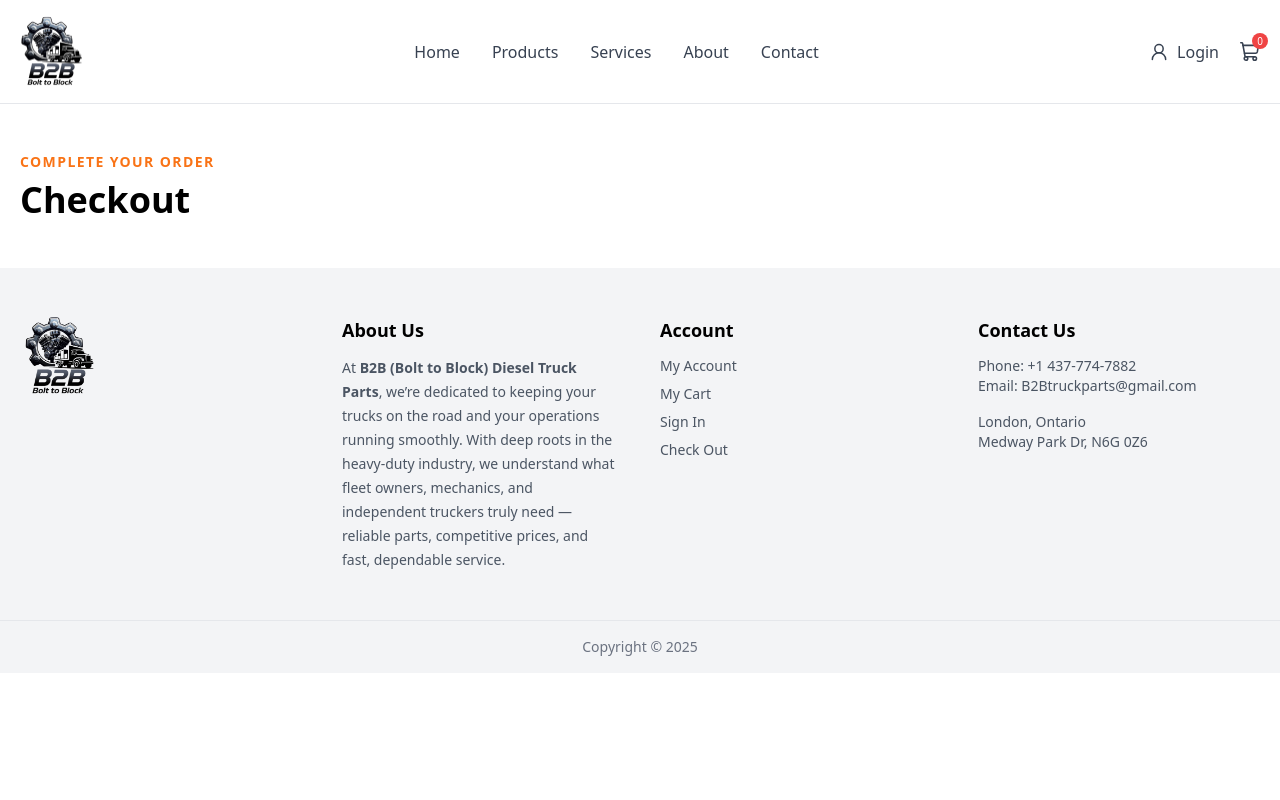
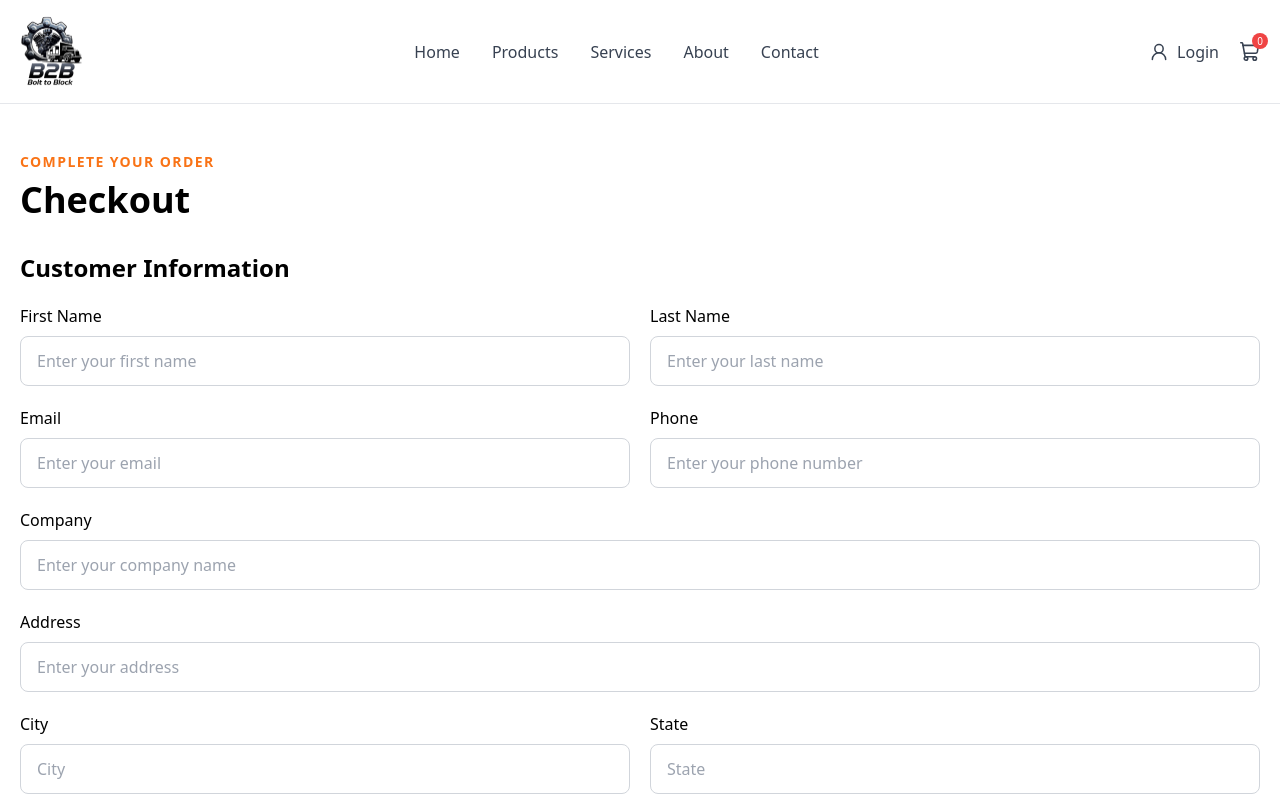
Before and after one commit to Akshay-Kumar001/b2b-diesel-react, a React (Vite) app: page /checkout in a window 1280 px wide. Shown: the top 800 px of the page. Built offline with nearby package versions, Linux system fonts and the light colour scheme.

Commit message:
Build checkout form and order setup

```diff
--- a/src/pages/Checkout/Checkout.jsx
+++ b/src/pages/Checkout/Checkout.jsx
@@ -1,14 +1,188 @@
+import { useState, useContext } from "react";
+import CartContext from "../../context/CartContext";
 function Checkout() {
+  const { cart } = useContext(CartContext);
+  const totalPrice = cart.reduce(
+  (total, item) => total + item.price * item.quantity,
+  0
+);
+  const [formData, setFormData] = useState({
+    firstName: "",
+    lastName: "",
+    email: "",
+    phone: "",
+    company: "",
+    address: "",
+    city: "",
+    state: "",
+    postalCode: "",
+  });
+  const handleChange = (e) => {
+    const { name, value } = e.target;
+
+    setFormData((prev) => ({
+      ...prev,
+      [name]: value,
+    }));
+  };
+  const handleSubmit = (e) => {
+  e.preventDefault();
+
+  const order = {
+    customer: formData,
+    items: cart,
+    total: totalPrice,
+  };
+
+  console.log("Order:", order);
+};
   return (
-    <div className="max-w-7xl mx-auto px-5 py-12">
+    <form onSubmit={handleSubmit} className="max-w-7xl mx-auto px-5 py-12">
       <p className="text-orange-500 uppercase tracking-widest text-sm font-semibold">
         Complete Your Order
       </p>
 
-      <h1 className="text-4xl font-bold mt-2">
-        Checkout
-      </h1>
-    </div>
+      <h1 className="text-4xl font-bold mt-2">Checkout</h1>
+
+      {/* Customer Information */}
+      <div className="mt-8">
+        <h2 className="text-2xl font-bold mb-5">Customer Information</h2>
+
+        <div className="grid md:grid-cols-2 gap-5">
+          {/* First Name */}
+          <div>
+            <label className="block mb-2 font-medium">First Name</label>
+
+            <input
+              type="text"
+              name="firstName"
+              value={formData.firstName}
+              onChange={handleChange}
+              placeholder="Enter your first name"
+              className="w-full border border-gray-300 rounded-lg px-4 py-3 outline-none"
+            />
+          </div>
+
+          {/* Last Name */}
+          <div>
+            <label className="block mb-2 font-medium">Last Name</label>
+
+            <input
+              type="text"
+              name="lastName"
+              value={formData.lastName}
+              onChange={handleChange}
+              placeholder="Enter your last name"
+              className="w-full border border-gray-300 rounded-lg px-4 py-3 outline-none"
+            />
+          </div>
+
+          {/* Email */}
+          <div>
+            <label className="block mb-2 font-medium">Email</label>
+
+            <input
+              type="email"
+              name="email"
+              value={formData.email}
+              onChange={handleChange}
+              placeholder="Enter your email"
+              className="w-full border border-gray-300 rounded-lg px-4 py-3 outline-none"
+            />
+          </div>
+
+          {/* Phone */}
+          <div>
+            <label className="block mb-2 font-medium">Phone</label>
+
+            <input
+              type="tel"
+              name="phone"
+              value={formData.phone}
+              onChange={handleChange}
+              placeholder="Enter your phone number"
+              className="w-full border border-gray-300 rounded-lg px-4 py-3 outline-none"
+            />
+          </div>
+
+          {/* Company */}
+          <div className="md:col-span-2">
+            <label className="block mb-2 font-medium">Company</label>
+
+            <input
+              type="text"
+              name="company"
+              value={formData.company}
+              onChange={handleChange}
+              placeholder="Enter your company name"
+              className="w-full border border-gray-300 rounded-lg px-4 py-3 outline-none"
+            />
+          </div>
+
+          {/* Address */}
+          <div className="md:col-span-2">
+            <label className="block mb-2 font-medium">Address</label>
+
+            <input
+              type="text"
+              name="address"
+              value={formData.address}
+              onChange={handleChange}
+              placeholder="Enter your address"
+              className="w-full border border-gray-300 rounded-lg px-4 py-3 outline-none"
+            />
+          </div>
+
+          {/* City */}
+          <div>
+            <label className="block mb-2 font-medium">City</label>
+
+            <input
+              type="text"
+              name="city"
+              value={formData.city}
+              onChange={handleChange}
+              placeholder="City"
+              className="w-full border border-gray-300 rounded-lg px-4 py-3 outline-none"
+            />
+          </div>
+
+          {/* State */}
+          <div>
+            <label className="block mb-2 font-medium">State</label>
+
+            <input
+              type="text"
+              name="state"
+              value={formData.state}
+              onChange={handleChange}
+              placeholder="State"
+              className="w-full border border-gray-300 rounded-lg px-4 py-3 outline-none"
+            />
+          </div>
+
+          {/* Postal Code */}
+          <div>
+            <label className="block mb-2 font-medium">Postal Code</label>
+
+            <input
+              type="text"
+              name="postalCode"
+              value={formData.postalCode}
+              onChange={handleChange}
+              placeholder="Postal code"
+              className="w-full border border-gray-300 rounded-lg px-4 py-3 outline-none"
+            />
+          </div>
+        </div>
+      </div>
+      <button
+        type="submit"
+        className="mt-8 bg-red-500 hover:bg-red-600 text-white px-8 py-3 rounded-lg transition font-medium"
+      >
+        Place Order
+      </button>
+    </form>
   );
 }
 
```
